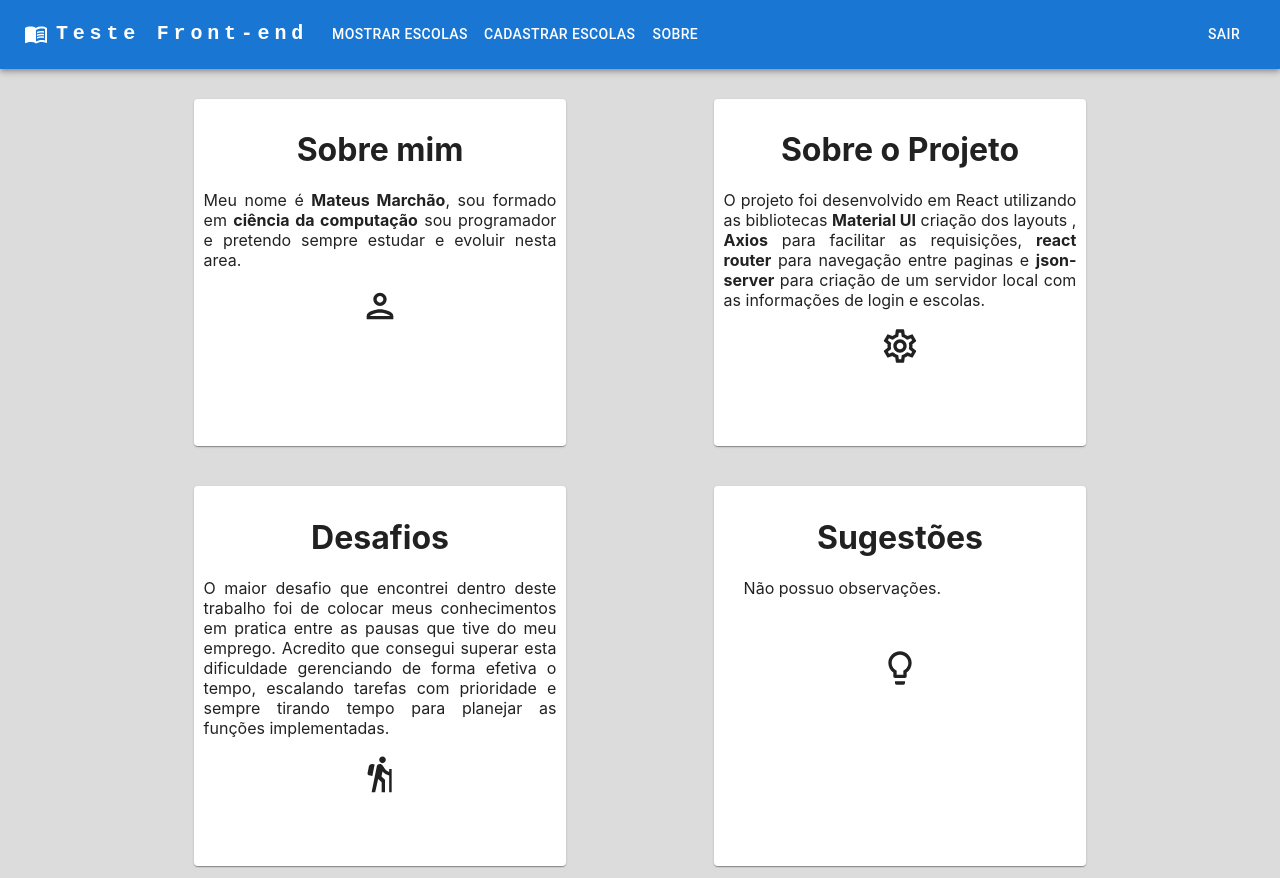
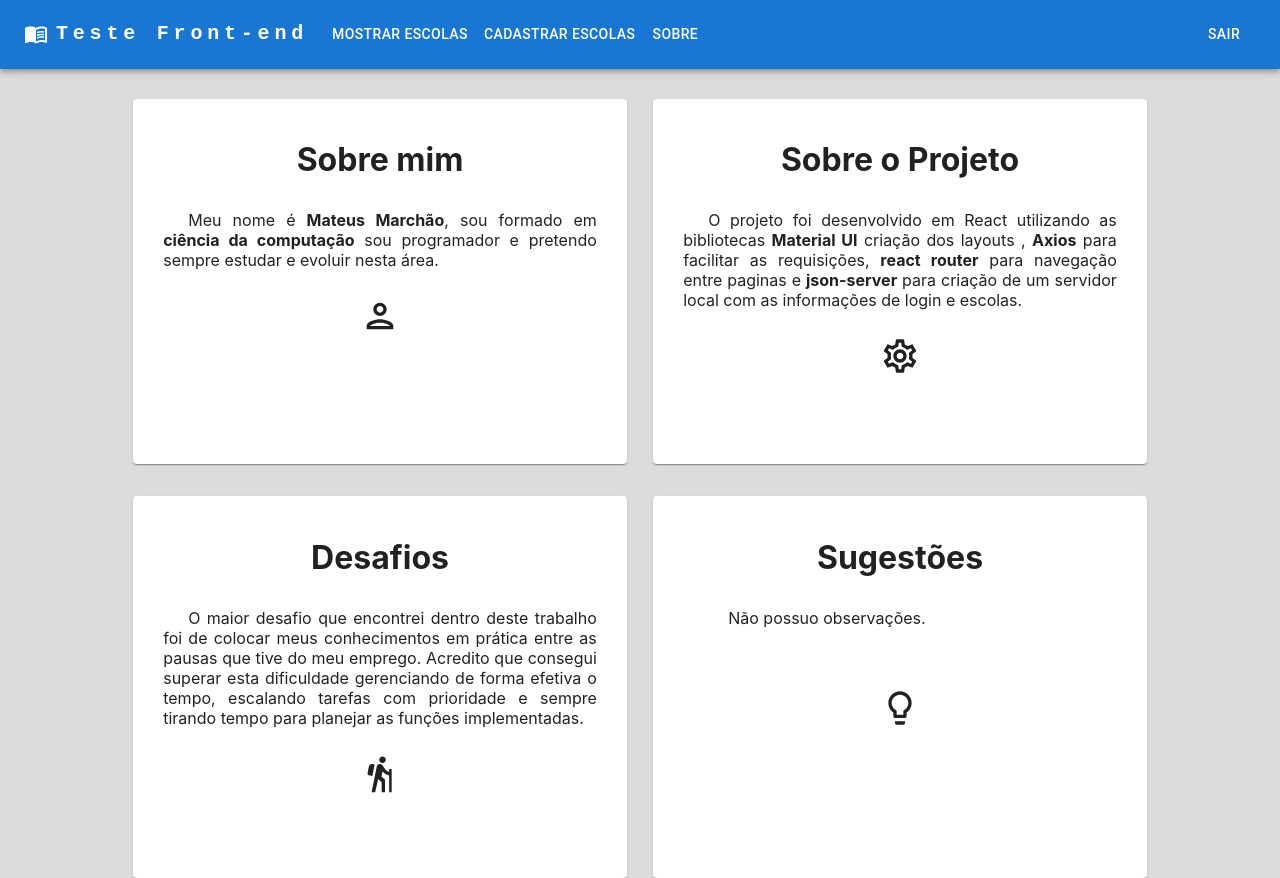
Before and after one commit to mateusfacundes/teste_front_end, a React (Create React App) app: page /about in a window 1280 px wide. Built offline with nearby package versions, Linux system fonts and the light colour scheme; sample sign-in values are in the browser's storage.

Commit message:
fix: text formatation

```diff
--- a/src/pages/AboutMe.js
+++ b/src/pages/AboutMe.js
@@ -9,7 +9,7 @@ import HikingOutlinedIcon from '@mui/icons-material/HikingOutlined';
 import LightbulbOutlinedIcon from '@mui/icons-material/LightbulbOutlined';
 import { textAlign } from "@mui/system";
 
-const baseStyle = { width: '70%', margin: '30px auto', padding: '10px', paddingBottom: '40px'};
+const baseStyle = { width: '90%', margin: '30px auto', padding: '20px', paddingBottom: '40px'};
 const paperStyle={height:'80%'}
 
 export default function AboutMe() {
@@ -29,8 +29,8 @@ export default function AboutMe() {
             <Grid xs={12} md={4}>
                 <Paper sx={baseStyle} style={paperStyle}>
                     <h1>Sobre mim</h1>
-                    <p style={{textAlign: 'justify'}}>
-                        Meu nome é <b>Mateus Marchão</b>, sou formado em <b>ciência da computação</b> sou programador e pretendo sempre estudar e evoluir nesta area.
+                    <p style={{textAlign: 'justify', padding: '10px', textIndent: '25px'}}>
+                        Meu nome é <b>Mateus Marchão</b>, sou formado em <b>ciência da computação</b> sou programador e pretendo sempre estudar e evoluir nesta área.
                     </p>
                     <PersonOutlinedIcon sx={{ fontSize: 40 }}/>
                 </Paper>
@@ -38,7 +38,7 @@ export default function AboutMe() {
             <Grid xs={12} md={4}>
                 <Paper sx={baseStyle} style={paperStyle}>
                     <h1>Sobre o Projeto</h1>
-                    <p style={{textAlign: 'justify'}}>
+                    <p style={{textAlign: 'justify', padding: '10px', textIndent: '25px'}}>
                         O projeto foi desenvolvido em React utilizando as bibliotecas <b>Material UI</b> criação dos layouts
                         , <b>Axios</b> para facilitar as requisições, <b>react router</b>  para navegação entre paginas e <b>json-server</b> para criação de um servidor local com as informações de login e escolas.
                     </p>
@@ -48,8 +48,8 @@ export default function AboutMe() {
             <Grid xs={12} md={4}>
                 <Paper sx={baseStyle} style={paperStyle}>
                     <h1>Desafios</h1>
-                    <p style={{textAlign: 'justify'}}>
-                        O maior desafio que encontrei dentro deste trabalho foi de colocar meus conhecimentos em pratica
+                    <p style={{textAlign: 'justify' , padding: '10px' , textIndent: '25px'}}>
+                        O maior desafio que encontrei dentro deste trabalho foi de colocar meus conhecimentos em prática
                         entre as pausas que tive do meu emprego. Acredito que consegui superar esta dificuldade gerenciando
                         de forma efetiva o tempo, escalando tarefas com prioridade e sempre tirando tempo para planejar as
                         funções implementadas.
@@ -60,7 +60,7 @@ export default function AboutMe() {
             <Grid xs={12} md={4}>
                 <Paper sx={baseStyle} style={paperStyle}>
                     <h1>Sugestões</h1>
-                    <p style={{textAlign: 'justify', margin: '20px'}}>
+                    <p style={{textAlign: 'justify', margin: '20px', padding: '10px', textIndent: '25px'}}>
                         Não possuo observações.
                     </p>
                     <LightbulbOutlinedIcon sx={{ fontSize: 40 , marginTop: '30px'}}/>
```
